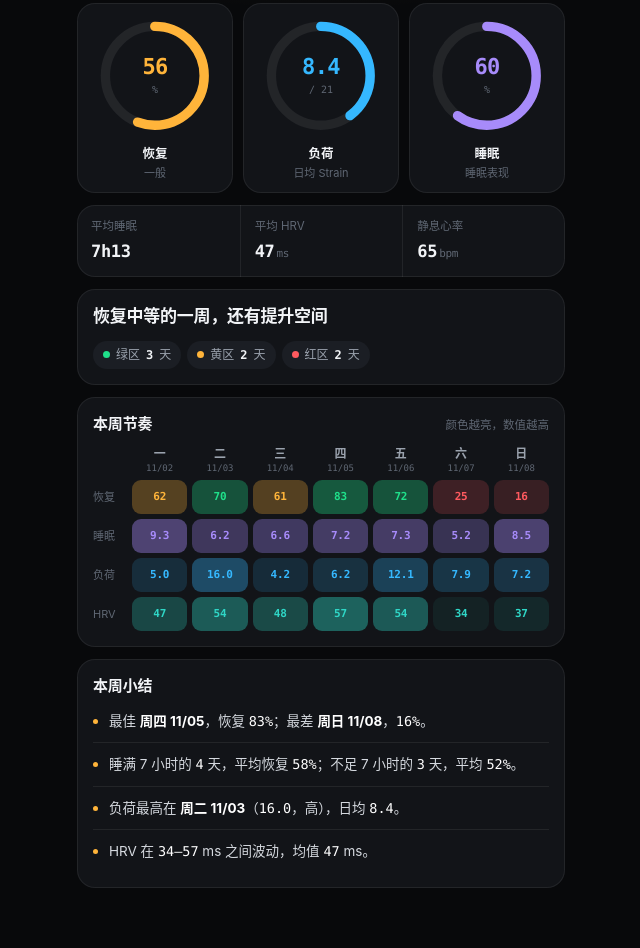
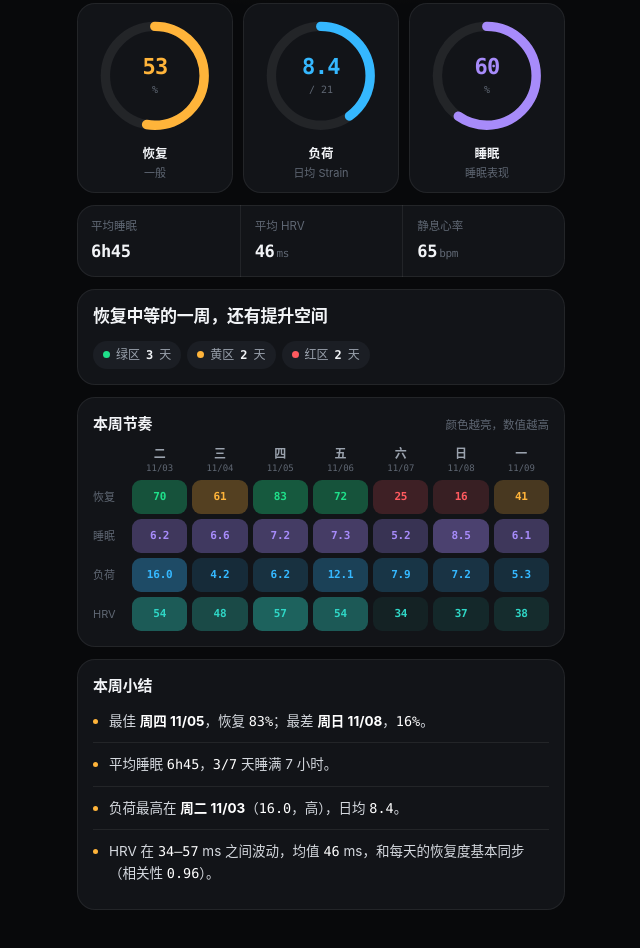
Before and after one commit to Charm3rii/whoop-weekly, a plain HTML site: page friend/index.html in a window 1280 px wide. Shown: the part 250-1198 px from the top of the page, without its empty margins (319-959 px from the left). Drawn offline with Linux system fonts and the light colour scheme.

Commit message:
publish friend weekly 2026-11-10

```diff
--- a/friend/index.html
+++ b/friend/index.html
@@ -160,9 +160,9 @@ svg.ch text{font-family:var(--mono)}
   <div class="rows" id="lStr"></div>
 </section>
 <script>
-const D=[{"date": "11-02", "rec": 62, "zone": "y", "strain": 5.0, "slp": 73, "rhr": 65, "hrv": 47.2, "spo2": 94.8, "sh": 9.34, "eff": 84.5}, {"date": "11-03", "rec": 70, "zone": "g", "strain": 16.0, "slp": 63, "rhr": 61, "hrv": 54.3, "spo2": 94.2, "sh": 6.23, "eff": 83.4}, {"date": "11-04", "rec": 61, "zone": "y", "strain": 4.2, "slp": 71, "rhr": 61, "hrv": 48.3, "spo2": 95.0, "sh": 6.63, "eff": 89.0}, {"date": "11-05", "rec": 83, "zone": "g", "strain": 6.2, "slp": 63, "rhr": 60, "hrv": 56.7, "spo2": 92.1, "sh": 7.24, "eff": 82.2}, {"date": "11-06", "rec": 72, "zone": "g", "strain": 12.1, "slp": 76, "rhr": 61, "hrv": 53.8, "spo2": 94.9, "sh": 7.35, "eff": 89.9}, {"date": "11-07", "rec": 25, "zone": "r", "strain": 7.9, "slp": 41, "rhr": 73, "hrv": 34.4, "spo2": 95.3, "sh": 5.19, "eff": 84.9}, {"date": "11-08", "rec": 16, "zone": "r", "strain": 7.2, "slp": 33, "rhr": 75, "hrv": 36.6, "spo2": 94.2, "sh": 8.54, "eff": 61.3}];
-const RANGE="2026-11-02 ~ 2026-11-08 · 共 7 天";
-const P=[{"date": "10-28", "rec": 24, "zone": "r", "strain": 12.1, "slp": 73, "rhr": 78, "hrv": 27.5, "spo2": 92.2, "sh": 6.39, "eff": 91.9}, {"date": "10-29", "rec": 54, "zone": "y", "strain": 4.3, "slp": 80, "rhr": 64, "hrv": 46.0, "spo2": 96.0, "sh": 6.49, "eff": 94.3}, {"date": "10-30", "rec": 57, "zone": "y", "strain": 12.6, "slp": 73, "rhr": 63, "hrv": 50.2, "spo2": 95.2, "sh": 5.63, "eff": 88.5}, {"date": "10-31", "rec": 83, "zone": "g", "strain": 13.0, "slp": 79, "rhr": 58, "hrv": 65.5, "spo2": 90.2, "sh": 6.35, "eff": 92.7}, {"date": "11-01", "rec": 72, "zone": "g", "strain": 6.9, "slp": 81, "rhr": 60, "hrv": 54.6, "spo2": 94.3, "sh": 9.81, "eff": 89.7}];
+const D=[{"date": "11-03", "rec": 70, "zone": "g", "strain": 16.0, "slp": 63, "rhr": 61, "hrv": 54.3, "spo2": 94.2, "sh": 6.23, "eff": 83.4}, {"date": "11-04", "rec": 61, "zone": "y", "strain": 4.2, "slp": 71, "rhr": 61, "hrv": 48.3, "spo2": 95.0, "sh": 6.63, "eff": 89.0}, {"date": "11-05", "rec": 83, "zone": "g", "strain": 6.2, "slp": 63, "rhr": 60, "hrv": 56.7, "spo2": 92.1, "sh": 7.24, "eff": 82.2}, {"date": "11-06", "rec": 72, "zone": "g", "strain": 12.1, "slp": 76, "rhr": 61, "hrv": 53.8, "spo2": 94.9, "sh": 7.35, "eff": 89.9}, {"date": "11-07", "rec": 25, "zone": "r", "strain": 7.9, "slp": 41, "rhr": 73, "hrv": 34.4, "spo2": 95.3, "sh": 5.19, "eff": 84.9}, {"date": "11-08", "rec": 16, "zone": "r", "strain": 7.2, "slp": 33, "rhr": 75, "hrv": 36.6, "spo2": 94.2, "sh": 8.54, "eff": 61.3}, {"date": "11-09", "rec": 41, "zone": "y", "strain": 5.3, "slp": 71, "rhr": 64, "hrv": 37.9, "spo2": 94.3, "sh": 6.1, "eff": 85.7}];
+const RANGE="2026-11-03 ~ 2026-11-09 · 共 7 天";
+const P=[{"date": "10-28", "rec": 24, "zone": "r", "strain": 12.1, "slp": 73, "rhr": 78, "hrv": 27.5, "spo2": 92.2, "sh": 6.39, "eff": 91.9}, {"date": "10-29", "rec": 54, "zone": "y", "strain": 4.3, "slp": 80, "rhr": 64, "hrv": 46.0, "spo2": 96.0, "sh": 6.49, "eff": 94.3}, {"date": "10-30", "rec": 57, "zone": "y", "strain": 12.6, "slp": 73, "rhr": 63, "hrv": 50.2, "spo2": 95.2, "sh": 5.63, "eff": 88.5}, {"date": "10-31", "rec": 83, "zone": "g", "strain": 13.0, "slp": 79, "rhr": 58, "hrv": 65.5, "spo2": 90.2, "sh": 6.35, "eff": 92.7}, {"date": "11-01", "rec": 72, "zone": "g", "strain": 6.9, "slp": 81, "rhr": 60, "hrv": 54.6, "spo2": 94.3, "sh": 9.81, "eff": 89.7}, {"date": "11-02", "rec": 62, "zone": "y", "strain": 5.0, "slp": 73, "rhr": 65, "hrv": 47.2, "spo2": 94.8, "sh": 9.34, "eff": 84.5}];
 const $=id=>document.getElementById(id);
 const cv=v=>getComputedStyle(document.documentElement).getPropertyValue(v).trim();
 const COL={g:cv('--g'),y:cv('--y'),r:cv('--r'),n:cv('--tx3'),strain:cv('--strain'),sleep:cv('--sleep'),hrv:cv('--hrv'),rhr:cv('--rhr'),tx2:cv('--tx2'),tx3:cv('--tx3')};
@@ -184,6 +184,7 @@ const A={rec:avg(D.map(d=>d.rec)),str:avg(D.map(d=>d.strain)),slp:avg(D.map(d=>d
 const pick=(k,f)=>{const a=D.filter(d=>ok(d[k]));return a.length?a.reduce((x,y)=>f(y[k],x[k])?y:x):null};
 const best=pick("rec",(a,b)=>a>b),worst=pick("rec",(a,b)=>a<b),maxS=pick("strain",(a,b)=>a>b);
 const cnt=z=>D.filter(d=>d.zone===z).length;
+const corr=k=>{const p=D.filter(d=>ok(d.rec)&&ok(d[k]));if(p.length<4)return null;const mx=avg(p.map(d=>d.rec)),my=avg(p.map(d=>d[k]));let sxy=0,sxx=0,syy=0;p.forEach(d=>{const u=d.rec-mx,v=d[k]-my;sxy+=u*v;sxx+=u*u;syy+=v*v});return sxx&&syy?sxy/Math.sqrt(sxx*syy):null;};
 const wz=zoneOf(A.rec),WC=COL[wz==="n"?"g":wz];
 document.documentElement.style.setProperty('--glow',rgb(WC));
 
@@ -212,11 +213,10 @@ $("chips").innerHTML=[["g","绿区"],["y","黄区"],["r","红区"]].map(([z,t])=
 /* 概览：本周小结（全部按当周数据生成） */
 (function(){const L=[],n=v=>`<span class="num">${v}</span>`;
  if(best&&worst)L.push(`最佳 <b>${best.wd} ${best.md}</b>，恢复 ${n(best.rec+"%")}；最差 <b>${worst.wd} ${worst.md}</b>，${n(worst.rec+"%")}。`);
- const a=D.filter(d=>ok(d.sh)&&ok(d.rec)),hi=a.filter(d=>d.sh>=7),lo=a.filter(d=>d.sh<7);
- if(hi.length&&lo.length)L.push(`睡满 7 小时的 ${n(hi.length)} 天，平均恢复 ${n(r0(avg(hi.map(d=>d.rec)))+"%")}；不足 7 小时的 ${n(lo.length)} 天，平均 ${n(r0(avg(lo.map(d=>d.rec)))+"%")}。`);
- else if(a.length)L.push(hi.length?`本周每天都睡满了 7 小时，平均 ${n(hm(A.sh))}。`:`本周没有一天睡满 7 小时，平均只有 ${n(hm(A.sh))}。`);
+ const sN=D.filter(d=>ok(d.sh)).length,sG=D.filter(d=>ok(d.sh)&&d.sh>=7).length;
+ if(sN)L.push(`平均睡眠 ${n(hm(A.sh))}，${n(sG+"/"+sN)} 天睡满 7 小时。`);
  if(maxS)L.push(`负荷最高在 <b>${maxS.wd} ${maxS.md}</b>（${n(f1(maxS.strain))}，${lvl(maxS.strain)}），日均 ${n(f1(A.str))}。`);
- const hv=D.map(d=>d.hrv).filter(ok);if(hv.length>1)L.push(`HRV 在 ${n(Math.round(Math.min(...hv))+"–"+Math.round(Math.max(...hv)))} ms 之间波动，均值 ${n(r0(A.hrv))} ms。`);
+ const hv=D.map(d=>d.hrv).filter(ok);if(hv.length>1)L.push(`HRV 在 ${n(Math.round(Math.min(...hv))+"–"+Math.round(Math.max(...hv)))} ms 之间波动，均值 ${n(r0(A.hrv))} ms${(()=>{const r=corr("hrv");return r!=null&&Math.abs(r)>=.6?"，和每天的恢复度基本同步（相关性 "+n(r.toFixed(2))+"）":""})()}。`);
  $("ins").innerHTML=L.map(x=>`<li>${x}</li>`).join("");})();
 
 /* 分页头部 */
@@ -275,13 +275,19 @@ rows("lRec",d=>({fill:ok(d.rec)?`<i style="width:${d.rec}%;background:${COL[d.zo
 rows("lSlp",d=>({fill:ok(d.sh)?`<i style="width:${Math.min(100,d.sh/10*100)}%;background:${d.sh>=7?COL.sleep:rgba(COL.sleep,.42)}"></i>`:"",goal:`<span class="goal" style="left:70%"></span>`,c:ok(d.sh)&&d.sh>=7?"#fff":COL.tx2,v:hm(d.sh),sub:`表现 ${r0(d.slp)}% · 效率 ${r0(d.eff)}%`}));
 rows("lStr",d=>({fill:ok(d.strain)?`<i style="width:${Math.min(100,d.strain/21*100)}%;background:linear-gradient(90deg,${rgba(COL.strain,.45)},${COL.strain})"></i>`:"",c:"#fff",v:f1(d.strain),sub:ok(d.strain)?`${lvl(d.strain)} · 恢复 ${r0(d.rec)}%`:"—"}));
 
-/* 恢复点评 */
-(function(){const low=D.filter(d=>ok(d.sh)&&d.sh<7).length,n=v=>`<span class="num">${v}</span>`;let c;
- if(low>=Math.ceil(N/2))c=`本周有 ${n(low)} 天睡不足 7 小时，睡眠不足是拉低恢复的主因`;
- else if(ok(A.hrv)&&A.hrv<45)c=`本周 HRV 平均偏低（${n(r0(A.hrv))} ms），身体压力偏大`;
- else if(ok(A.rhr)&&A.rhr>58)c=`本周静息心率偏高（${n(r0(A.rhr))} bpm），多为疲劳或负荷偏大`;
- else c=`本周各项基本在正常区间，恢复相对稳定`;
- $("nRec").innerHTML=`<span class="t">点评</span><span>${c}。${low>0?"把“睡满 7h + 作息规律”做稳，是最直接的提升点。":"保持当前作息，留意 HRV 别往下掉。"}</span>`;})();
+/* 恢复点评：按当周数据说话（HRV 为主） */
+(function(){const n=v=>`<span class="num">${v}</span>`,rH=corr("hrv"),rR=corr("rhr"),dn=d=>d.wd+" "+d.md;
+ const hv=D.filter(d=>ok(d.hrv)&&ok(d.rec));let c;
+ if(hv.length>=4){
+  const hi=hv.reduce((x,y)=>y.hrv>x.hrv?y:x),lo=hv.reduce((x,y)=>y.hrv<x.hrv?y:x);
+  const ex=`HRV 最高的 <b>${dn(hi)}</b>（${n(r0(hi.hrv)+" ms")}）恢复 ${n(hi.rec+"%")}，最低的 <b>${dn(lo)}</b>（${n(r0(lo.hrv)+" ms")}）恢复 ${n(lo.rec+"%")}`;
+  if(rH!=null&&Math.abs(rH)>=.6)c=`本周恢复和 <b>HRV</b> 基本同步（相关性 ${n(rH.toFixed(2))}）：${ex}。HRV 偏低的日子，可以回看前一晚的酒精、晚餐、压力和睡眠环境。`;
+  else if(rR!=null&&Math.abs(rR)>=.6)c=`本周恢复和<b>静息心率</b>更同步（相关性 ${n(rR.toFixed(2))}），HRV 的影响没那么明显：${ex}。`;
+  else c=`本周恢复和 HRV、静息心率都没有明显同步，可能是多个因素叠加：${ex}。`;
+ }else c="本周数据不足，暂时无法判断恢复的主要驱动因素。";
+ const vl=D.filter(d=>ok(d.sh)&&d.sh<4);
+ if(vl.length)c+=` 另外 ${vl.map(dn).join("、")} 睡眠不足 4 小时，睡得过少时恢复会被额外拉低。`;
+ $("nRec").innerHTML=`<span class="t">点评</span><span>${c}</span>`;})();
 
 /* 周对比 */
 const hasP=Array.isArray(P)&&P.length>=3;
```
